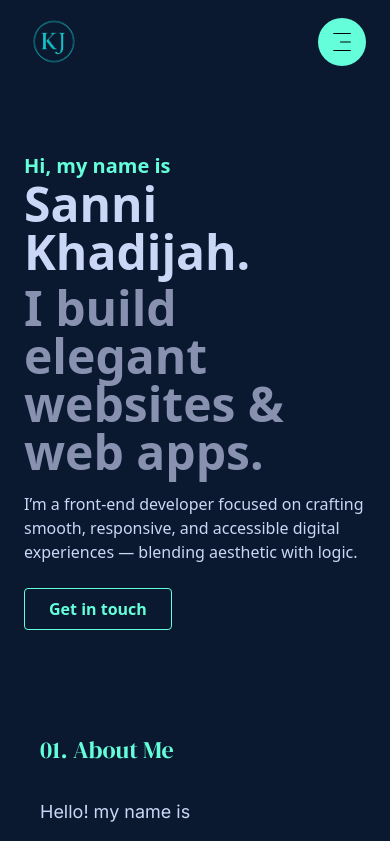
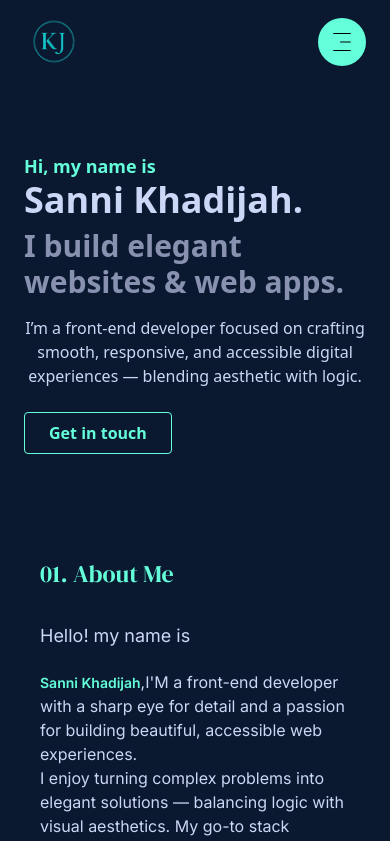
Before and after one commit to Khaddy06/my-portfolio, a React (Vite) app: page / in a window 390 px wide. Shown: the top 841 px of the page. Built offline with nearby package versions, Linux system fonts and the light colour scheme.

Commit message:
change size

```diff
--- a/src/pages/home.tsx
+++ b/src/pages/home.tsx
@@ -7,14 +7,14 @@ function Home() {
         className="w-full max-w-screen-xl px-6 lg:px-20 mx-auto pt-20
        md:pt-24  pb-16 md:pb-20"
       >
-        <h2 className="md:text-2xl text-xl font-bold text-[#64ffda]">
+        <h2 className="md:text-2xl text-lg font-bold text-[#64ffda]">
           Hi, my name is
         </h2>
-        <h1 className="md:text-7xl text-5xl font-bold text-[#ccd6f6]">Sanni Khadijah.</h1>
-        <h2 className="md:text-6xl text-5xl text-[#8892b0] mt-2 font-bold md:w-2xl">
+        <h1 className="md:text-7xl text-4xl font-bold text-[#ccd6f6]">Sanni Khadijah.</h1>
+        <h2 className="md:text-6xl text-3xl text-[#8892b0] mt-2 font-bold md:w-2xl">
           I build elegant websites & web apps.
         </h2>
-        <p className="text-[#ccd6f6] md:max-w-xl mt-4 md:text-xl text-base sm:text-center lg:text-left">
+        <p className="text-[#ccd6f6] md:max-w-xl mt-4 md:text-xl text-base text-center lg:text-left">
           I’m a front-end developer focused on crafting smooth, responsive, and
           accessible digital experiences — blending aesthetic with logic.
         </p>
```
